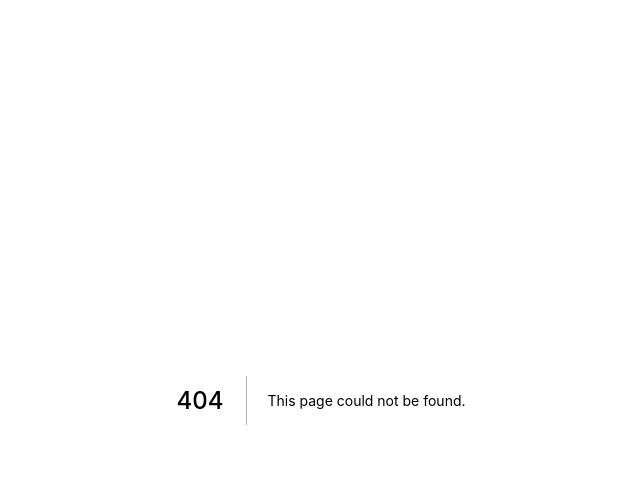
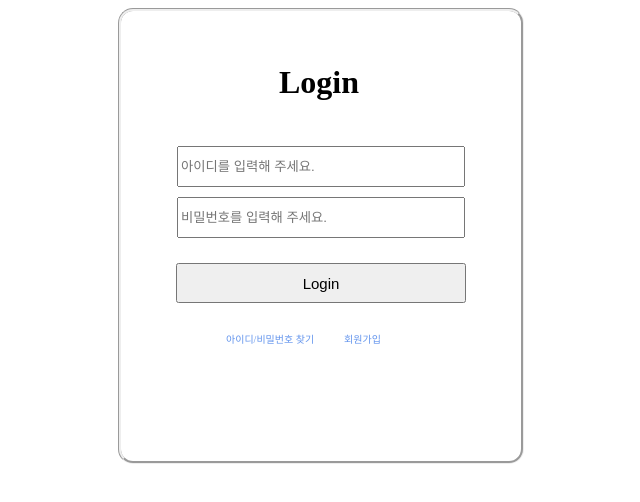
Before and after one commit to modern-agile-team/dongurami-front, a Next.js app: page /LoginPage in a window 1280 px wide. Before the commit this address had no page. Shown: the top 502 px of the page, without its empty margins (319-959 px from the left). Built offline with nearby package versions, Linux system fonts and the light colour scheme.

Commit message:
login 페이지 레이아웃 구현

```diff
--- /dev/null
+++ b/src/components/login/Login.js
@@ -0,0 +1,34 @@
+import styles from './Login.module.css';
+
+export const Login = () => {
+    return (
+        <div className={styles.login}>
+            <body className={styles.loginBody}>
+                <h1 className={styles.loginTitle}>
+                    Login
+                    </h1>
+                <input className={styles.idInput}
+                    type='text'
+                    placeholder='아이디를 입력해 주세요.'
+                />
+                <input className={styles.pwInput}
+                    type='password'
+                    placeholder='비밀번호를 입력해 주세요.'
+                />
+                <button className={styles.loginSubmit}>
+                    Login
+                    </button>
+            </body>
+           <footer className={styles.loginFotter}>
+                <span className={styles.findIDPW}>
+                    아이디/비밀번호 찾기
+                    </span>
+                <span className={styles.signUp}>
+                    회원가입
+                    </span>
+           </footer>
+        </div>
+    )
+}
+
+export default Login;
--- /dev/null
+++ b/src/components/login/Login.module.css
@@ -0,0 +1,54 @@
+.login {
+    width: 400px;
+    height: 450px;
+
+    margin: 0 auto;
+    border-style: groove;
+    border-radius: 15px;
+}
+
+.loginBody {
+    display: flex;
+    flex-direction: column;
+}
+
+.loginTitle {
+    width: 84px;
+    margin: 0 auto;
+
+    margin-top: 45px;
+    margin-bottom: 45px;
+}
+
+.idInput {
+    width: 280px;
+    height: 35px;
+    margin: 0 auto;
+    margin-bottom: 10px;
+}
+
+.pwInput {
+    width: 280px;
+    height: 35px;
+    margin: 0 auto;
+    margin-bottom: 25px;
+}
+
+.loginSubmit {
+    font-size: 15px;
+    width: 290px;
+    height: 40px;
+    margin: 0 auto;
+    margin-bottom: 20px;
+}
+
+.loginFotter {
+    font-size: 10px;
+    color: cornflowerblue;
+    width: 400px;
+}
+
+.findIDPW {
+    margin-right: 30px;
+    margin-left: 105px;
+}
--- /dev/null
+++ b/src/pages/LoginPage.js
@@ -0,0 +1,11 @@
+import Login from '../Components/login/Login'
+
+export const LoginPage = () => {
+    return (
+        <div>
+            <Login />
+        </div>
+    )
+}
+
+export default LoginPage;
```
Also changed, not shown: 1 other file (tests, documents, lock files or other folders).
